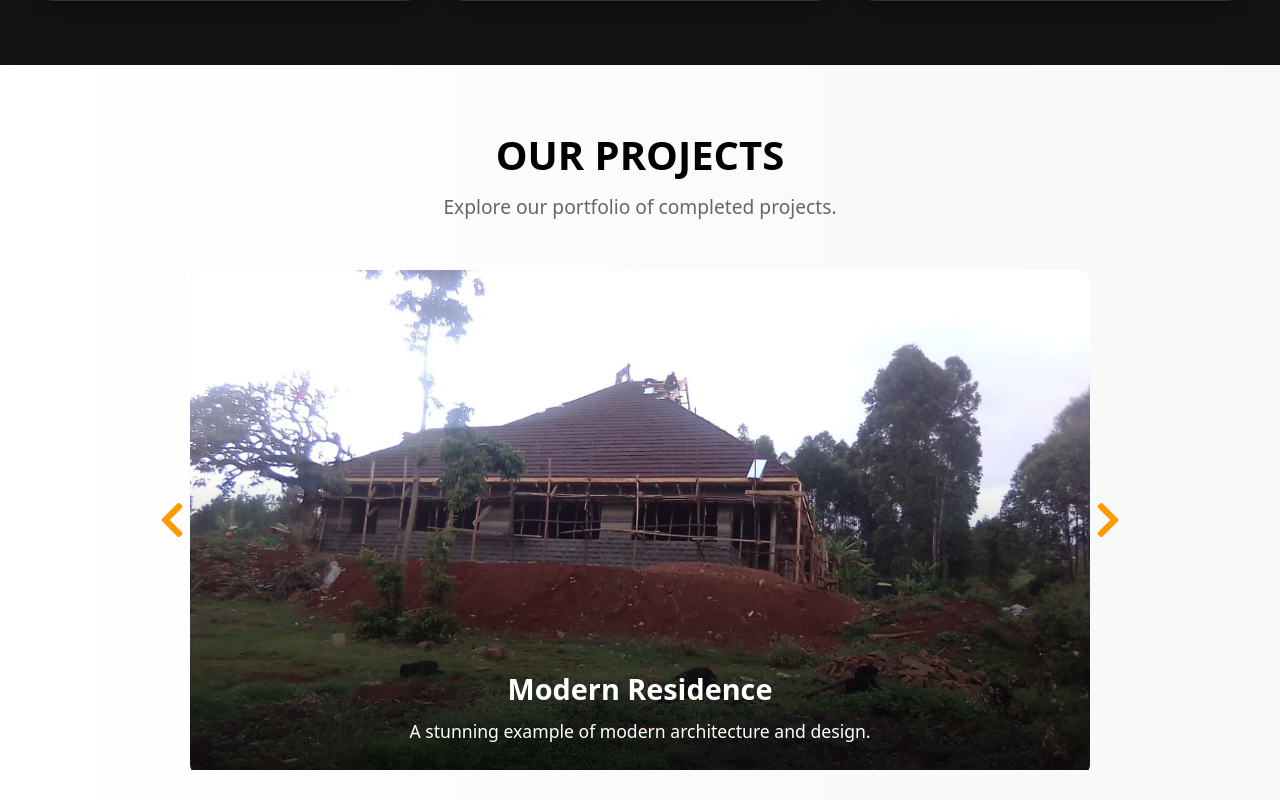
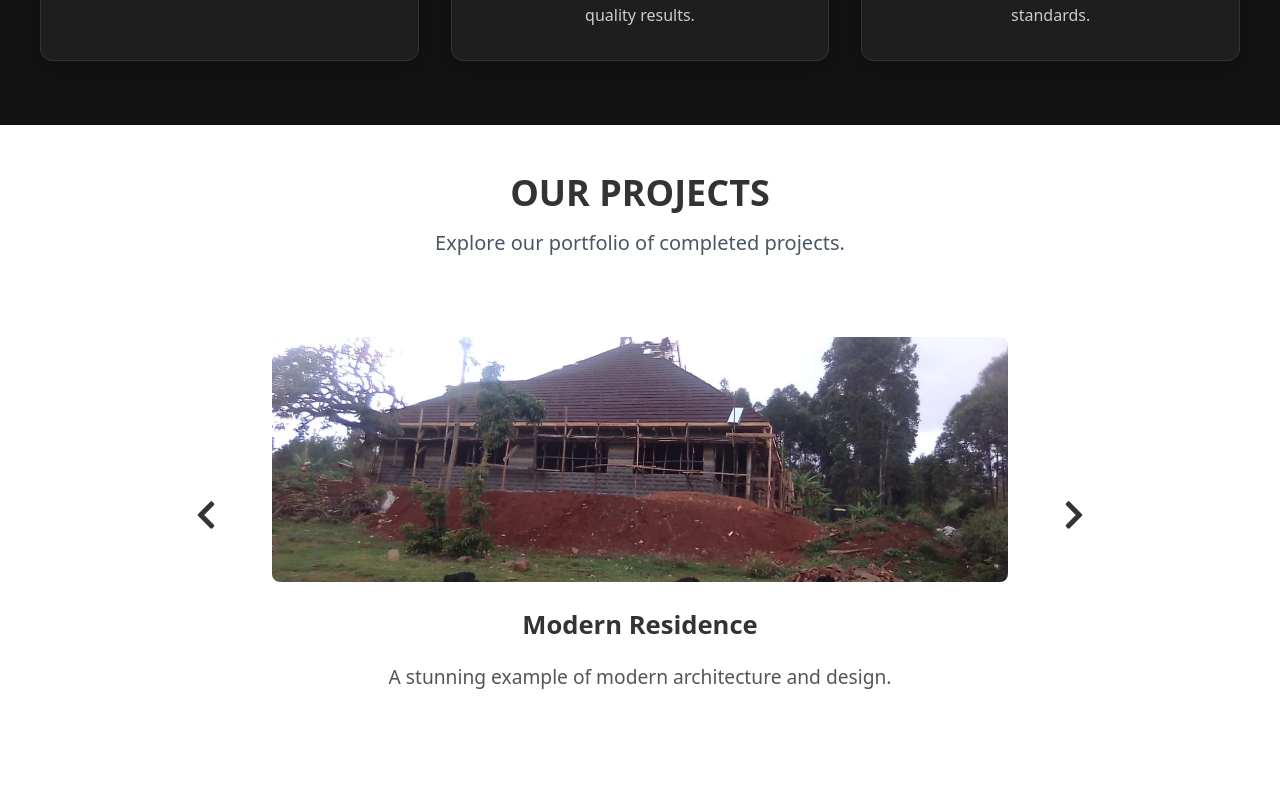
Before and after one commit to Paulah-linah/Miedema-Africa-Limited, a Next.js app: page / in a window 1280 px wide. Shown: the part 2000-2800 px from the top of the page. Built offline with nearby package versions, Linux system fonts and the light colour scheme.

Commit message:
About section changes

```diff
--- a/app/components/Projects.js
+++ b/app/components/Projects.js
@@ -46,6 +46,16 @@ const Projects = () => {
   const [current, setCurrent] = useState(0);
   const videoRef = useRef(null);
 
+  const handleVideoClick = () => {
+    if (videoRef.current) {
+      if (videoRef.current.paused) {
+        videoRef.current.play();
+      } else {
+        videoRef.current.pause();
+      }
+    }
+  };
+
   const pauseVideo = useCallback(() => {
     if (videoRef.current) {
       videoRef.current.pause();
@@ -74,55 +84,49 @@ const Projects = () => {
   }
 
   return (
-    <section id="projects" className="projects-section">
-      <div className="projects-title">
-        <h2>OUR PROJECTS</h2>
-        <p>Explore our portfolio of completed projects.</p>
+    <section id="projects" className="py-12 bg-white">
+      <div className="max-w-7xl mx-auto px-4 sm:px-6 lg:px-8 text-center">
+        <h2 className="text-4xl font-bold text-neutral-dark">OUR PROJECTS</h2>
+        <p className="mt-4 text-xl text-gray-600">Explore our portfolio of completed projects.</p>
       </div>
-      <div className="projects-slider-container">
-        <div className="projects-slider">
+      <div className="about-us-slider">
+        <button onClick={prevSlide} className="slider-btn prev-btn">
+          <FaChevronLeft />
+        </button>
+        <div className="slider-content">
           {projects.map((project, index) => (
-            <div
-              className={index === current ? 'project-slide active' : 'project-slide'}
-              key={index}
-            >
+            <div key={index} className={`slide ${index === current ? 'active' : ''}`}>
               {index === current && (
-                <div className="project-card">
+                <div className="slide-card">
+                  <div className="project-media-container">
                     {project.type === 'image' ? (
                       <Image
                         src={project.src}
                         alt={project.title}
                         fill
-                      style={{ objectFit: 'cover' }}
                         className="project-media"
-                      priority={index === 0} // Prioritize loading the first image
+                        priority={index === 0}
                       />
                     ) : (
                       <video
                         ref={videoRef}
                         className="project-media"
-                      controls
                         playsInline
+                        onClick={handleVideoClick}
                         key={project.src}
                       >
                         <source src={project.src} type="video/mp4" />
                       </video>
                     )}
-                  <div className="project-overlay">
-                    <div className="project-info">
-                      <h3>{project.title}</h3>
-                      <p>{project.description}</p>
                   </div>
-                  </div>
+                  <h3 className="card-title">{project.title}</h3>
+                  <p className="card-text">{project.description}</p>
                 </div>
               )}
             </div>
           ))}
         </div>
-        <button onClick={prevSlide} className="nav-btn prev">
-          <FaChevronLeft />
-        </button>
-        <button onClick={nextSlide} className="nav-btn next">
+        <button onClick={nextSlide} className="slider-btn next-btn">
           <FaChevronRight />
         </button>
       </div>
--- a/styles/globals.css
+++ b/styles/globals.css
@@ -887,7 +887,7 @@ body {
   line-height: 1.6;
 }
 
-/* PROJECTS SECTION */
+/* ===== PROJECTS SECTION ===== */
 .projects-section {
   padding: 4rem 2rem;
   background: #f4f4f4; /* Light background for black title */
@@ -898,15 +898,16 @@ body {
   font-size: 2.5rem;
   font-weight: 700;
   margin-bottom: 0.5rem;
-  color: #000; /* Black title as requested */
+  color: #000; /* Black title */
 }
 
 .projects-title p {
   font-size: 1.2rem;
-  color: #666; /* Darker gray for readability on light background */
+  color: #666; /* Darker gray */
   margin-bottom: 3rem;
 }
 
+/* Slider Container */
 .projects-slider-container {
   position: relative;
   max-width: 900px;
@@ -924,6 +925,7 @@ body {
   max-height: 500px;
 }
 
+/* Slides */
 .project-slide {
   position: absolute;
   top: 0;
@@ -938,6 +940,7 @@ body {
   opacity: 1;
 }
 
+/* Project Card */
 .project-card {
   width: 100%;
   height: 100%;
@@ -952,6 +955,7 @@ body {
   object-fit: cover;
 }
 
+/* Overlay */
 .project-overlay {
   position: absolute;
   top: 0;
@@ -964,7 +968,7 @@ body {
   justify-content: flex-end;
   padding: 2rem;
   color: white;
-  pointer-events: none; /* Allow clicks to pass through to video controls */
+  pointer-events: none; /* Allow clicks to pass through */
 }
 
 .project-info h3 {
@@ -977,6 +981,7 @@ body {
   margin-top: 0.5rem;
 }
 
+/* Navigation Buttons */
 .projects-slider-container .nav-btn {
   position: absolute;
   top: 50%;
@@ -1002,6 +1007,9 @@ body {
   right: -50px;
 }
 
+/* ===== RESPONSIVENESS ===== */
+
+/* Large tablets */
 @media (max-width: 1024px) {
   .projects-slider-container .nav-btn.prev {
     left: -20px;
@@ -1011,28 +1019,7 @@ body {
   }
 }
 
-@media (max-width: 768px) {
-  .projects-slider {
-    aspect-ratio: 4 / 3;
-    max-height: 400px;
-  }
-  .project-info h3 {
-    font-size: 1.5rem;
-  }
-  .project-info p {
-    font-size: 1rem;
-  }
-  .projects-slider-container .nav-btn {
-    font-size: 2rem;
-  }
-  .projects-slider-container .nav-btn.prev {
-    left: 0;
-  }
-  .projects-slider-container .nav-btn.next {
-    right: 0;
-  }
-}
-
+/* Medium tablets */
 @media (max-width: 960px) {
   .projects-slider-container {
     width: 90%;
@@ -1046,10 +1033,54 @@ body {
   }
 }
 
+/* Small tablets & large phones */
+@media (max-width: 768px) {
+  .projects-title h2 {
+    font-size: 2rem;
+  }
+  .projects-title p {
+    font-size: 1rem;
+  }
+
+  .projects-slider {
+    aspect-ratio: 4 / 3;
+    max-height: 400px;
+  }
+  .project-info h3 {
+    font-size: 1.5rem;
+  }
+  .project-info p {
+    font-size: 1rem;
+  }
+  .projects-slider-container .nav-btn {
+    font-size: 2rem;
+  }
+  .projects-slider-container .nav-btn.prev {
+    left: 0;
+  }
+  .projects-slider-container .nav-btn.next {
+    right: 0;
+  }
+}
+
+/* Phones */
 @media (max-width: 480px) {
+  .projects-title h2 {
+    font-size: 1.6rem;
+  }
+  .projects-title p {
+    font-size: 0.9rem;
+  }
+
   .projects-slider {
     aspect-ratio: 1 / 1;
-    max-height: 350px;
+    max-height: 320px;
+  }
+  .project-info h3 {
+    font-size: 1.2rem;
+  }
+  .project-info p {
+    font-size: 0.9rem;
   }
   .projects-slider-container .nav-btn {
     font-size: 1.5rem;
@@ -1061,6 +1092,7 @@ body {
     right: 5px;
   }
 }
+
 
 /* Footer Styles */
 .footer .footer-links a:hover,
@@ -1338,7 +1370,7 @@ body {
 
 .slider-content {
   width: 100%;
-  height: 360px;
+  height: 420px;
   position: relative;
   overflow: hidden;
 }
@@ -1394,6 +1426,26 @@ body {
   list-style: none;
   padding: 0;
   margin-top: 1rem;
+}
+
+.project-media-container {
+  width: 100%;
+  height: 300px;
+  position: relative;
+  margin-bottom: 1.5rem;
+  overflow: hidden;
+  border-radius: 8px;
+  background-color: #f0f0f0; /* Add a background color for letterboxing */
+}
+
+.project-media {
+  width: 100%;
+  height: 100%;
+  object-fit: contain;
+}
+
+.slide-card {
+  justify-content: flex-start;
 }
 
 .slider-btn {
```
Lines whose indentation alone changed are shown as unchanged.
